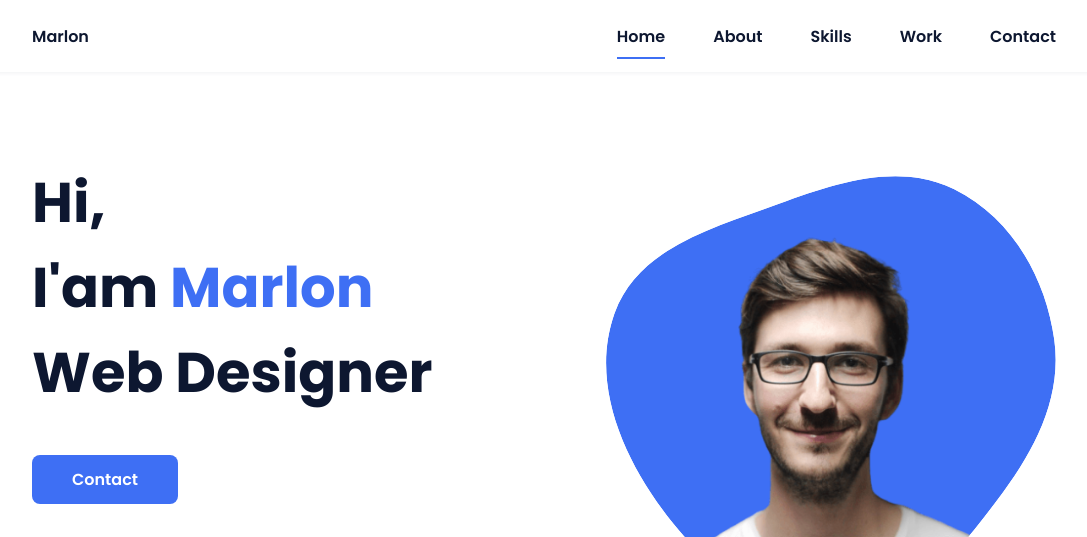
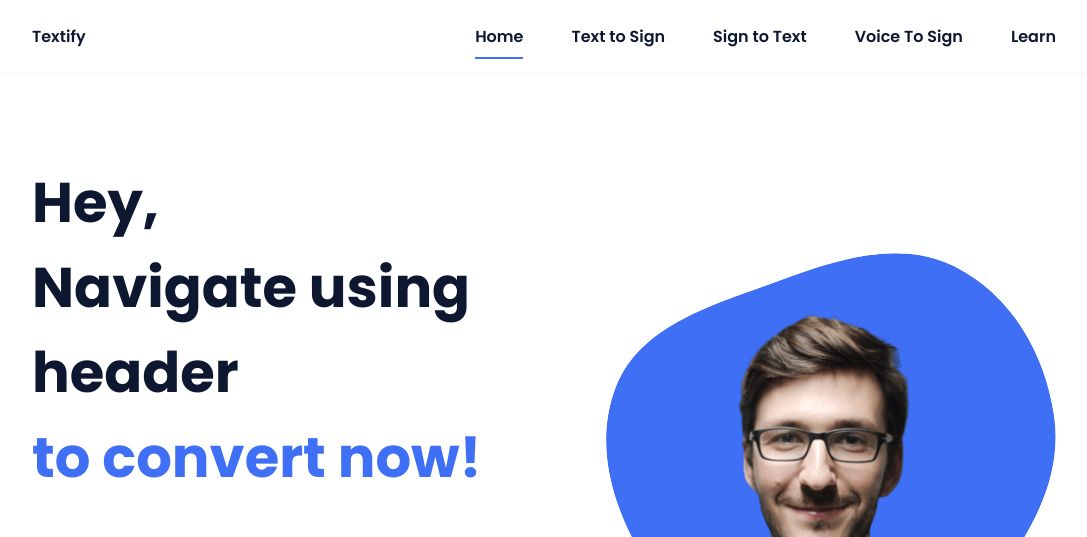
Before and after one commit to bedimcode/portfolio-responsive-complete, a plain HTML site: page index.html in a window 1280 px wide. Shown: the top 537 px of the page, without its empty margins (96-1183 px from the left). Drawn offline with nearby package versions, Linux system fonts and the light colour scheme.

Commit message:
Update index.html

```diff
--- a/index.html
+++ b/index.html
@@ -9,23 +9,23 @@
         <!-- =====BOX ICONS===== -->
         <link href='https://cdn.jsdelivr.net/npm/boxicons@2.0.5/css/boxicons.min.css' rel='stylesheet'>
 
-        <title>Portfolio website complete</title>
+        <title>Team LiveServer</title>
     </head>
     <body>
         <!--===== HEADER =====-->
         <header class="l-header">
             <nav class="nav bd-grid">
                 <div>
-                    <a href="#" class="nav__logo">Marlon</a>
+                    <a href="#" class="nav__logo">Textify</a>
                 </div>
 
                 <div class="nav__menu" id="nav-menu">
                     <ul class="nav__list">
                         <li class="nav__item"><a href="#home" class="nav__link active">Home</a></li>
-                        <li class="nav__item"><a href="#about" class="nav__link">About</a></li>
-                        <li class="nav__item"><a href="#skills" class="nav__link">Skills</a></li>
-                        <li class="nav__item"><a href="#work" class="nav__link">Work</a></li>
-                        <li class="nav__item"><a href="#contact" class="nav__link">Contact</a></li>
+                        <li class="nav__item"><a href="#about" class="nav__link">Text to Sign </a></li>
+                        <li class="nav__item"><a href="#skills" class="nav__link">Sign to Text</a></li>
+                        <li class="nav__item"><a href="#work" class="nav__link">Voice To Sign</a></li>
+                        <li class="nav__item"><a href="#contact" class="nav__link">Learn</a></li>
                     </ul>
                 </div>
 
@@ -39,7 +39,7 @@
             <!--===== HOME =====-->
             <section class="home bd-grid" id="home">
                 <div class="home__data">
-                    <h1 class="home__title">Hi,<br>I'am <span class="home__title-color">Marlon</span><br> Web Designer</h1>
+                    <h1 class="home__title">Hey,<br>Navigate using <br>header<br><span class="home__title-color">to convert now!</span></h1>
 
                     <a href="#" class="button">Contact</a>
                 </div>
```
